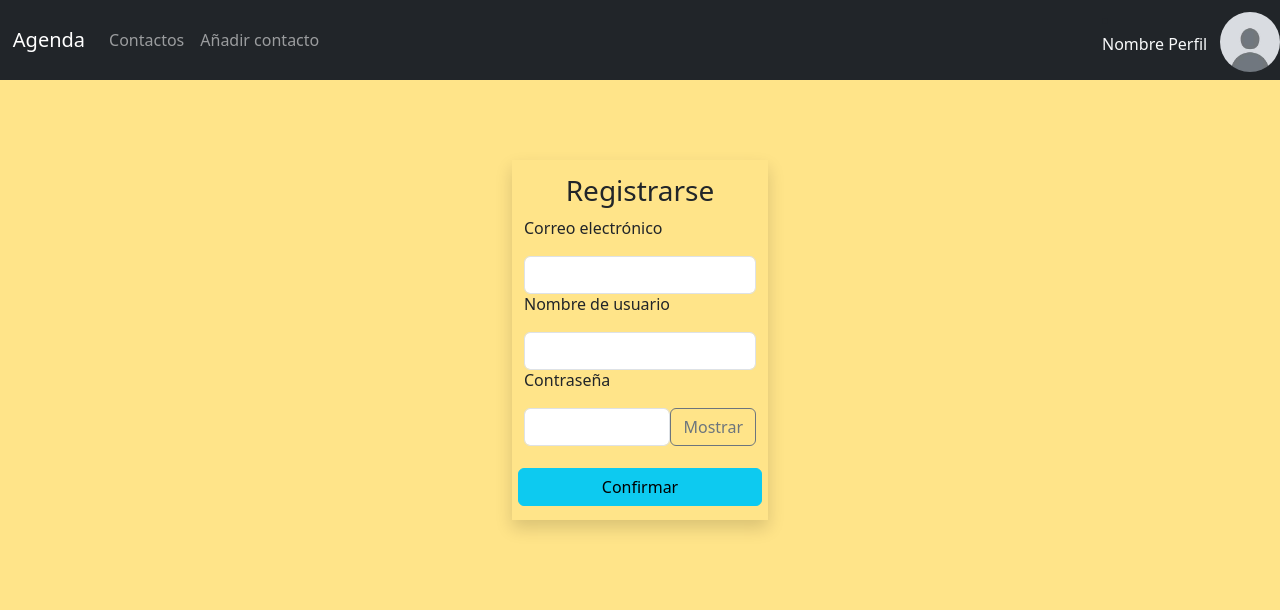
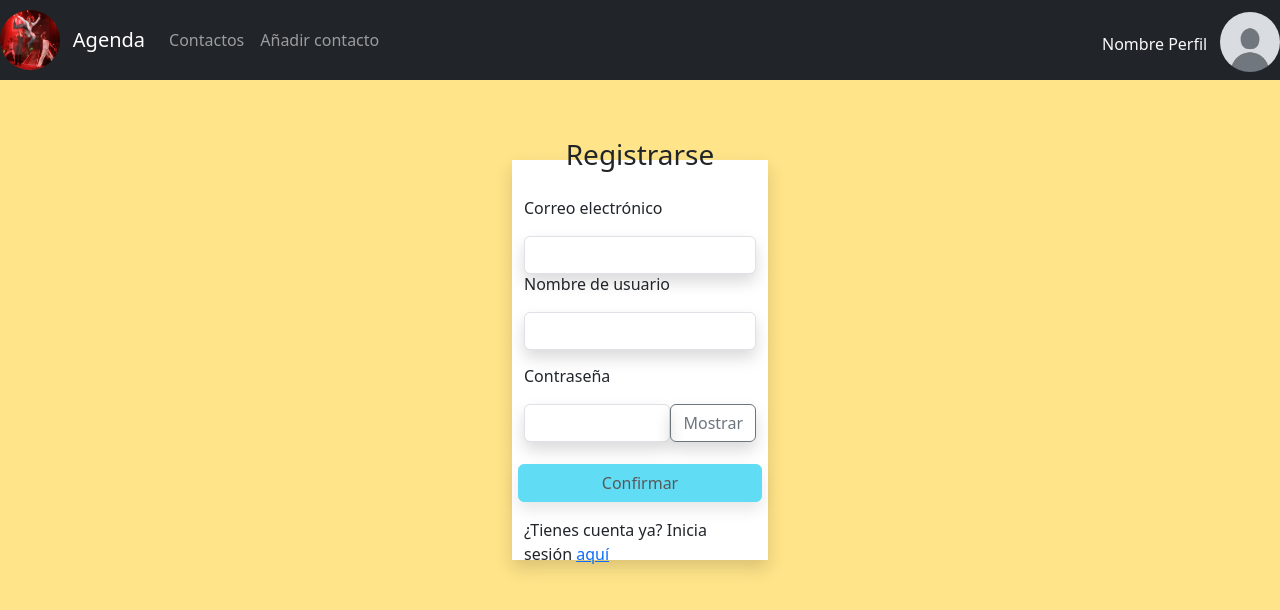
Before and after one commit to daaniigomez29/Agenda-Front, a React (Create React App) app: page /register in a window 1280 px wide. Shown: the top 610 px of the page. Built offline with nearby package versions, Linux system fonts and the light colour scheme; the HTML template or start-up script is replaced by a standard one.

Commit message:
Register done

```diff
--- a/src/App.css
+++ b/src/App.css
@@ -12,7 +12,7 @@
 }
 
 
-img{
+.pointer{
   cursor: pointer;
 }
 
@@ -53,7 +53,7 @@ img{
   justify-content: center;
   align-items: center;
   width: 20vw;
-  height: 45vh;
+  height: 50vh;
 }
 
 .buttonSize{
@@ -131,3 +131,8 @@ img{
     width: var(--pbWidth);
   }
 }
+
+
+.pointerDisabled{
+  cursor: not-allowed;
+}
--- a/src/App.js
+++ b/src/App.js
@@ -2,6 +2,7 @@ import React, { Component } from "react";
 import { BrowserRouter as Router, Switch, Route, Link } from "react-router-dom";
 import "bootstrap/dist/css/bootstrap.min.css";
 import defaultUser from "./resources/default_user.jpg";
+import bisbal from "./resources/bisbal.jpeg";
 import './App.css';
 import SubMenuRegistered from "./components/subMenuRegistred";
 import SubMenuUnregistered from "./components/subMenuUnregistered";
@@ -33,6 +34,7 @@ class App extends Component {
     <div className="fondoAgenda">
       <div>
         <nav className="navbar navbar-expand navbar-dark bg-dark">
+        <img className="contenedor-redondo" src={bisbal}/>
           <a className="navbar-brand desplazoDerecha">
             Agenda
           </a>
@@ -52,7 +54,7 @@ class App extends Component {
             <li className="nav-item">
               <p className="text-light">Nombre Perfil</p>
             </li>
-            <img className="contenedor-redondo encimaImagen" src = {defaultUser} onClick={this.cargarMenu}/>
+            <img className="contenedor-redondo encimaImagen pointer" src = {defaultUser} onClick={this.cargarMenu}/>
             </div>
            {this.state.userRegistered ? <SubMenuRegistered></SubMenuRegistered> : <SubMenuUnregistered></SubMenuUnregistered> /* Evalues if the user is registered/logged or not*/}
         </nav>
--- a/src/components/Register.js
+++ b/src/components/Register.js
@@ -1,43 +1,117 @@
 import React, { Component } from 'react';
 import "bootstrap/dist/css/bootstrap.min.css";
+import {Link} from 'react-router-dom';
 
 class Register extends Component {
     constructor(props) {
         super(props);
+        this.state = {
+            email: '',
+            username: '',
+            password: '',
+            visibility: false,
+            inputCheck : false,
+            inputCheckUsername: true,
+            inputCheckPassword: true
+        }
     }
-    state = {}
+
+    onChangeValue = (e) => {
+        const nameValue = e.target.name;
+        const formValue = e.target.value;
+        this.setState({ [nameValue]: formValue}, () =>{
+            this.checkInputs()
+        })
+    }
+
+    togglePasswordVisibility = () => {
+       !this.state.visibility ?  this.setState({ visibility: true }) :  this.setState({ visibility: false })
+    }
+
+    checkInputs = () =>{
+        let email = this.state.email
+        let username = this.state.username
+        let password = this.state.password
+        let contador = 0
+        if(!email.includes("@gmail.com")){
+           this.setState({
+            inputCheck: false
+           })
+           contador++
+        }
+        if(username.length > 0 && username.length < 5){
+            this.setState({
+                inputCheckUsername: false
+            })
+            contador++
+        } else{
+            this.setState({
+                inputCheckUsername: true
+            })
+        }
+
+        if(password.length > 0 &&  password.length < 6 || password.length > 9){
+            this.setState({
+                inputCheckPassword: false
+            })
+            contador++
+        } else{
+            this.setState({
+                inputCheckPassword: true
+            })
+        }
+
+        if(contador > 0){
+            this.setState({
+                inputCheck: false
+            })
+        } else{
+            this.setState({
+                inputCheck: true
+            })
+        }
+    }
+
     render() {
         return (
-            <div className='container shadow container-register'>
+            <div className='container bg-white shadow container-register'>
                 <div className='row'>
-                    <div className='col-md-12'>
+                    <div className='col-md-12 mb-3'>
                         <h3>Registrarse</h3>
                     </div>
                 </div>
                 <div className='row rowSize'>
                     <div className='col-md-12'>
                         <p>Correo electrónico</p>
-                        <input type="text" className='form-control'></input>
+                        <input type="text" required name='email' value={this.state.email} onChange={this.onChangeValue} className='form-control shadow'></input>
                     </div>
                 </div>
                 <div className='row rowSize'>
                     <div className='col-md-12'>
                         <p>Nombre de usuario</p>
-                        <input type="text" className='form-control'></input>
+                        <input type="text" required name='username' value={this.state.username} onChange={this.onChangeValue} className='form-control shadow'></input>
+                       {this.state.inputCheckUsername ?  "" : <h6 className='text-danger '>Se necesitan al menos 5 caracteres</h6>}
                     </div>
                 </div>
-                <div className='row rowSize'>
+                <div className='row rowSize mt-3'>
                     <div className='col-md-12'>
                         <p>Contraseña</p>
                         <div className='d-flex'>
-                            <input type="password" className='form-control'></input>
-                            <button class="btn btn-outline-secondary" type="button" id="toggle-button" onclick="togglePasswordVisibility()">Mostrar</button>
+                            <input type={this.state.visibility ? "text" : "password"} required name='password' value={this.state.password} onChange={this.onChangeValue} className='form-control shadow' />
+                            <button class="btn btn-outline-secondary shadow" type="button" onClick={this.togglePasswordVisibility}>Mostrar</button>
                         </div>
+                        {this.state.inputCheckPassword ?  "" : <h6 className='text-danger '>Se necesitan entre 6 y 9 caracteres</h6>}
                     </div>
                 </div>
                 <div className='row mt-4'>
                     <div className='col-md-12'>
-                        <button className='btn btn-info buttonSize'>Confirmar</button>
+                        <button className={`btn btn-info buttonSize shadow ${this.state.inputCheck ? "" : "disabled"}`}>Confirmar</button>
+                    </div>
+                </div>
+                <div className='row'>
+                    <div className='col-md-12 mt-3'>
+                        <p>¿Tienes cuenta ya? Inicia sesión <Link to="/login">aquí</Link></p>
+
                     </div>
                 </div>
             </div>
```
